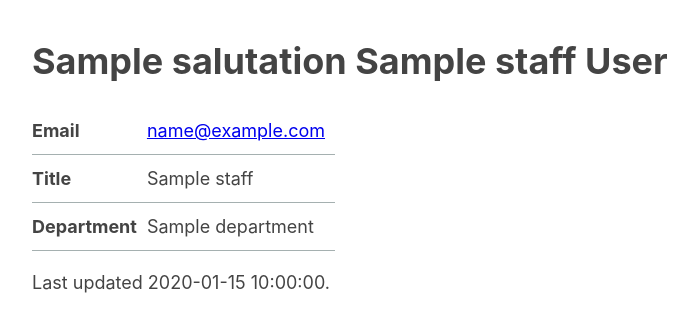
After one commit to Nottingham-Course-Explorer/uon-course-explorer, a Flask app: template src/templates/staff.html.jinja in a window 1280 px wide. The commit adds this page. Shown: the top 332 px of the page, without its empty margins (233-931 px from the left). Run offline with Flask 3, Linux system fonts and the light colour scheme; the template is opened without the code that fills it: most values are stand-ins (such as "Sample title", 1, 10 or a date in 2020); some libraries are stand-ins or nearby versions.

Commit message:
show updated time for staff and rename "people" to "staff"

```diff
--- a/src/app.py
+++ b/src/app.py
@@ -6,7 +6,7 @@ from pathlib import Path
 
 import index
 import module
-import person
+import staff
 
 app = Flask(__name__)
 
@@ -37,7 +37,7 @@ app.url_map.strict_slashes = False
 app.jinja_env.trim_blocks = True
 app.jinja_env.lstrip_blocks = True
 
-app.add_url_rule("/person/<username>", view_func=person.person_page)
+app.add_url_rule("/staff/<username>", view_func=staff.staff_page)
 app.add_url_rule("/module/<code>", view_func=module.module_page)
 app.add_url_rule("/", view_func=index.index_page)
 
--- a/src/templates/module.html.jinja
+++ b/src/templates/module.html.jinja
@@ -106,7 +106,7 @@
 			{% for convener in conveners %}
 				<li>
 					{% if convener.username != "NULL" %}
-						<a href="{{ url_for("person_page", username=convener.username) }}">{{ convener.name }}</a>
+						<a href="{{ url_for("staff_page", username=convener.username) }}">{{ convener.name }}</a>
 					{% else %}
 						{{ convener.name }}
 					{% endif %}
--- /dev/null
+++ b/src/templates/staff.html.jinja
@@ -0,0 +1,23 @@
+{% extends "base.html.jinja" %}
+{% set full_name = [staff.salutation, staff.forename, staff.surname]|join(" ") %}
+{% block title %}{{ full_name }}{% endblock %}
+{% block main %}
+	<h1>{{ full_name }}</h1>
+	<dl>
+		<div class="summary-list-row">
+			<dt>Email</dt>
+			<dd><a href="mailto:{{ staff.email }}">{{ staff.email }}</a></dd>
+		</div>
+		<div class="summary-list-row">
+			<dt>Title</dt>
+			<dd>{{ staff.title }}</dd>
+		</div>
+		<div class="summary-list-row">
+			<dt>Department</dt>
+			<dd>{{ staff.department }}</dd>
+		</div>
+	</dl>
+	<p>
+		Last updated {{ crawl_time }}.
+	</p>
+{% endblock %}
```
Also changed, not shown: src/person.py (deleted, +0 -14 lines), src/staff.py (added, +18 -0 lines), src/templates/person.html.jinja (deleted, +0 -20 lines).
